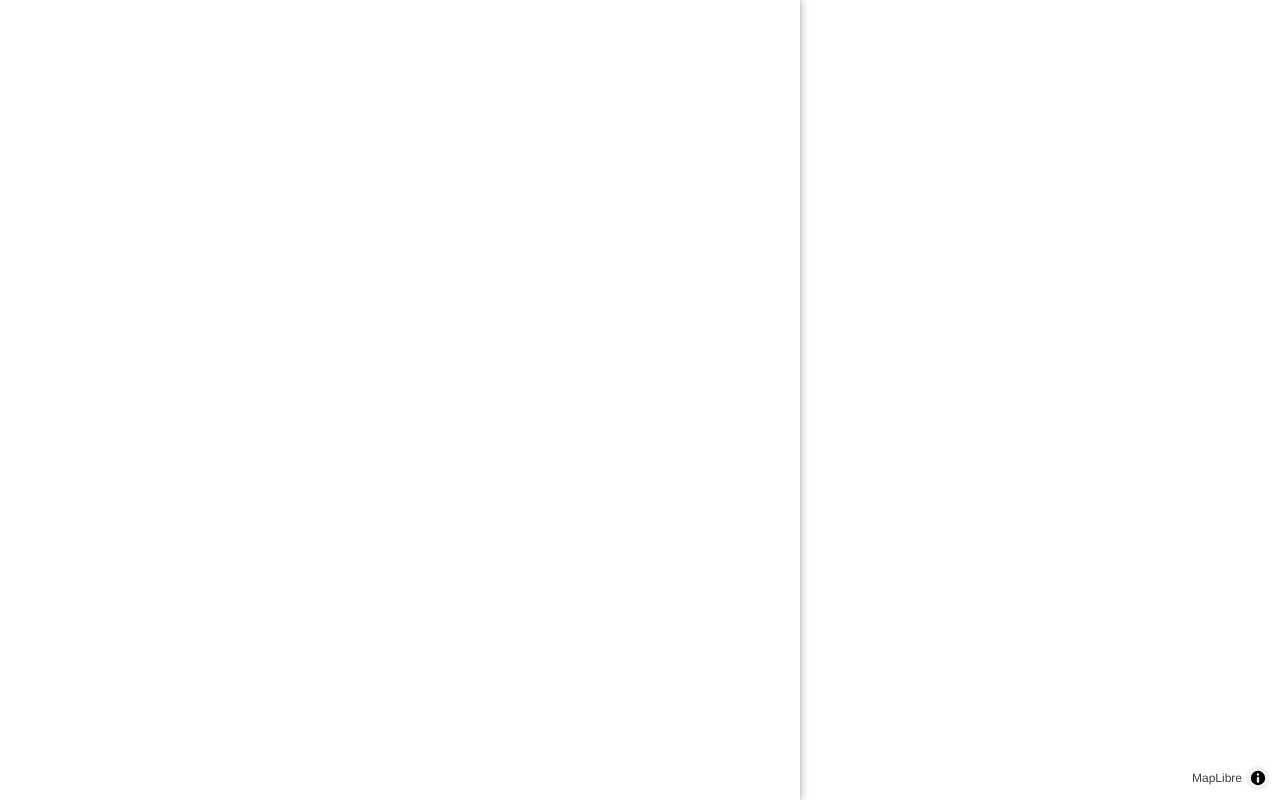
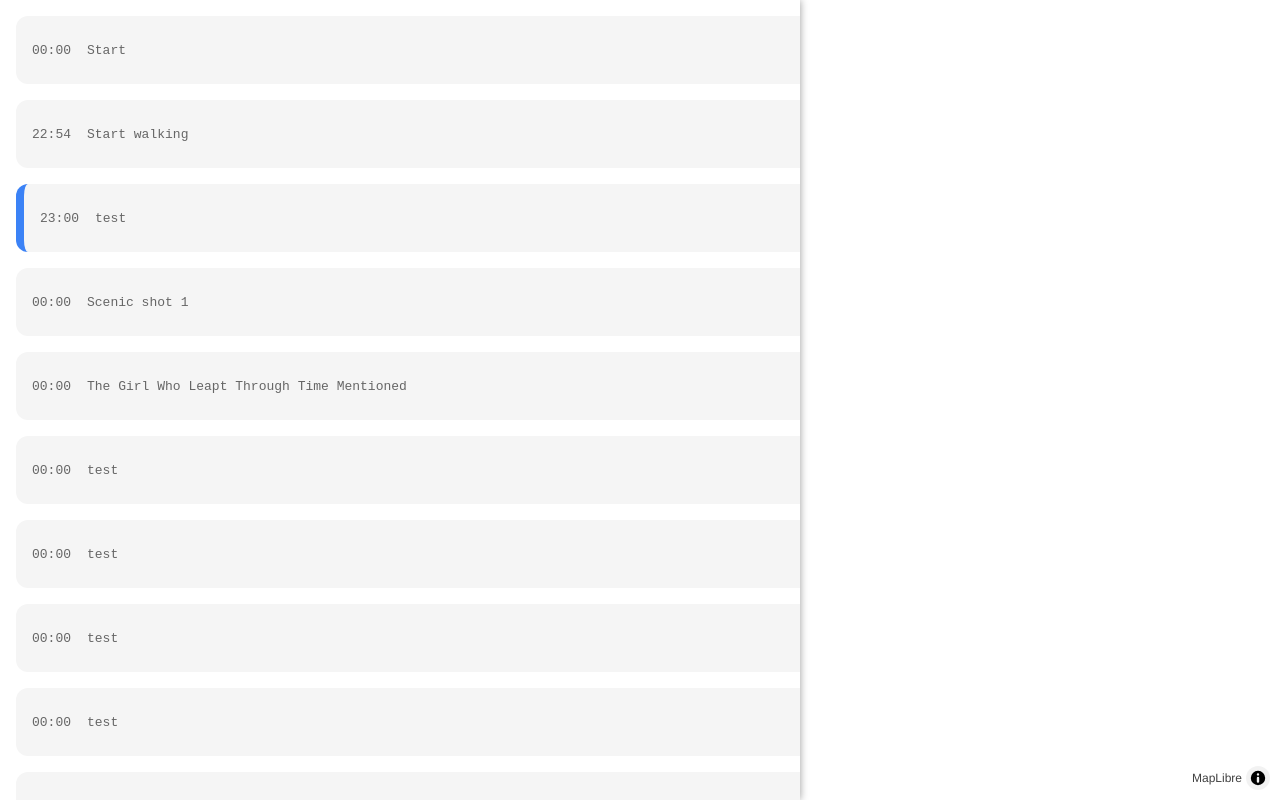
Before and after one commit to Purevdorj-Batgerel/walk-and-talk, a website built with Vite: page index.html in a window 1280 px wide. Built offline with nearby package versions, Linux system fonts and the light colour scheme; no server answers.

Commit message:
add dummy data

```diff
--- a/index.html
+++ b/index.html
@@ -13,6 +13,57 @@
         <div id="video-container">
           <div id="player"></div>
         </div>
+
+        <div id="moments">
+          <div class="moment">
+            <p class="timestamp">00:00</p>
+            <p class="text">Start</p>
+          </div>
+          <div class="moment">
+            <p class="timestamp">22:54</p>
+            <p class="text">Start walking</p>
+          </div>
+          <div class="moment current">
+            <p class="timestamp">23:00</p>
+            <p class="text">test</p>
+          </div>
+          <div class="moment">
+            <p class="timestamp">00:00</p>
+            <p class="text">Scenic shot 1</p>
+          </div>
+          <div class="moment">
+            <p class="timestamp">00:00</p>
+            <p class="text">The Girl Who Leapt Through Time Mentioned</p>
+          </div>
+          <div class="moment">
+            <p class="timestamp">00:00</p>
+            <p class="text">test</p>
+          </div>
+          <div class="moment">
+            <p class="timestamp">00:00</p>
+            <p class="text">test</p>
+          </div>
+          <div class="moment">
+            <p class="timestamp">00:00</p>
+            <p class="text">test</p>
+          </div>
+          <div class="moment">
+            <p class="timestamp">00:00</p>
+            <p class="text">test</p>
+          </div>
+          <div class="moment">
+            <p class="timestamp">00:00</p>
+            <p class="text">test</p>
+          </div>
+          <div class="moment">
+            <p class="timestamp">00:00</p>
+            <p class="text">test</p>
+          </div>
+          <div class="moment">
+            <p class="timestamp">00:00</p>
+            <p class="text">test</p>
+          </div>
+        </div>
       </div>
     </div>
     <div id="map-wrapper">
--- a/src/style.css
+++ b/src/style.css
@@ -21,6 +21,8 @@ body {
   height: 100%;
   box-shadow: 0 0 8px rgba(0, 0, 0, 0.4);
   z-index: 1;
+  display: flex;
+  flex-direction: column;
 }
 
 #map-wrapper {
@@ -37,6 +39,7 @@ body {
 #video-container {
   width: 100%;
   max-width: 800px;
+  flex-shrink: 0;
 }
 
 #video-container iframe {
@@ -90,3 +93,38 @@ body {
   border-radius: 12px;
   box-shadow: 2px 2px 4px rgba(0, 0, 0, 0.2);
 }
+
+#moments {
+  display: flex;
+  flex-direction: column;
+  padding: 16px;
+  gap: 16px;
+  flex: 1;
+  overflow-y: auto;
+}
+
+.moment {
+  width: 100%;
+  height: 36px;
+  background-color: #f5f5f5;
+  border-radius: 12px;
+  flex-shrink: 0;
+  padding: 16px;
+  display: flex;
+  align-items: center;
+  gap: 16px;
+
+  .timestamp {
+    font-family: monospace;
+    color: #666;
+  }
+
+  .text {
+    font-family: monospace;
+    color: #666;
+  }
+
+  &.current {
+    border-left: 8px solid #3b82f6;
+  }
+}
```
